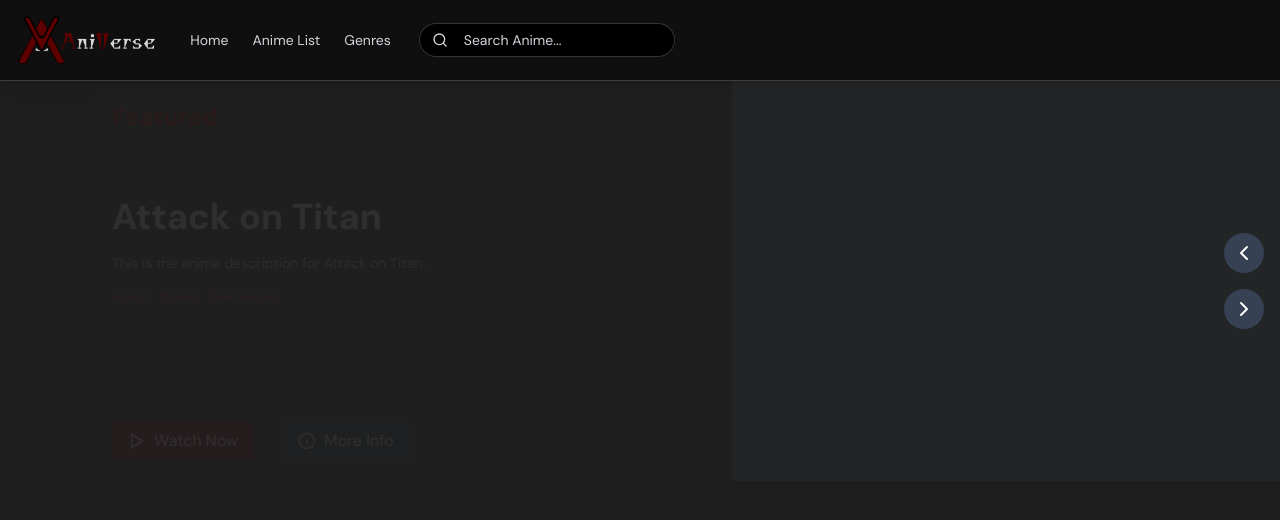
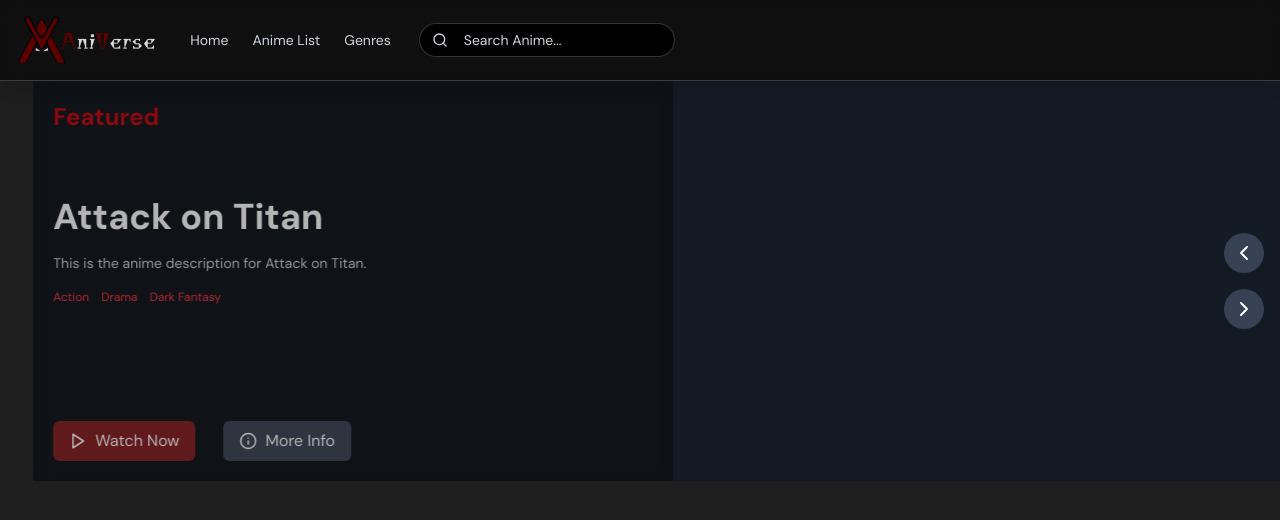
Before and after one commit to steve-0s/AniVerse, a React (Vite) app: page /home in a window 1280 px wide. Shown: the top 520 px of the page. Built offline with nearby package versions, Linux system fonts and the light colour scheme.

Commit message:
added: spotlight component

```diff
--- a/src/components/spotlight.jsx
+++ b/src/components/spotlight.jsx
@@ -68,8 +68,8 @@
                     initial={{ x: direction === 1 ? 100 : -100, opacity: 0 }}
                     animate={{ x: 0, opacity: 1 }}
                     exit={{ x: direction === 1 ? -100 : 100, opacity: 0 }}
-                    transition={{ duration: 0.4, ease: 'easeInOut' }}
-                    className='h-[30vw] min-h-[400px] w-auto bg-gray-500 grid grid-cols-1 md:grid-cols-2 gap-0'
+                    transition={{ duration: 0.3, ease: 'easeInOut' }}
+                    className='h-[30vw] min-h-[400px] w-auto bg-gray-900 grid grid-cols-1 md:grid-cols-2 gap-0'
                 >
                     {/* anime info container */}
                     <div className='max-h-full flex flex-col justify-start items-start gap-4 p-5 bg-black/50 backdrop-blur-sm h-full'>
```
